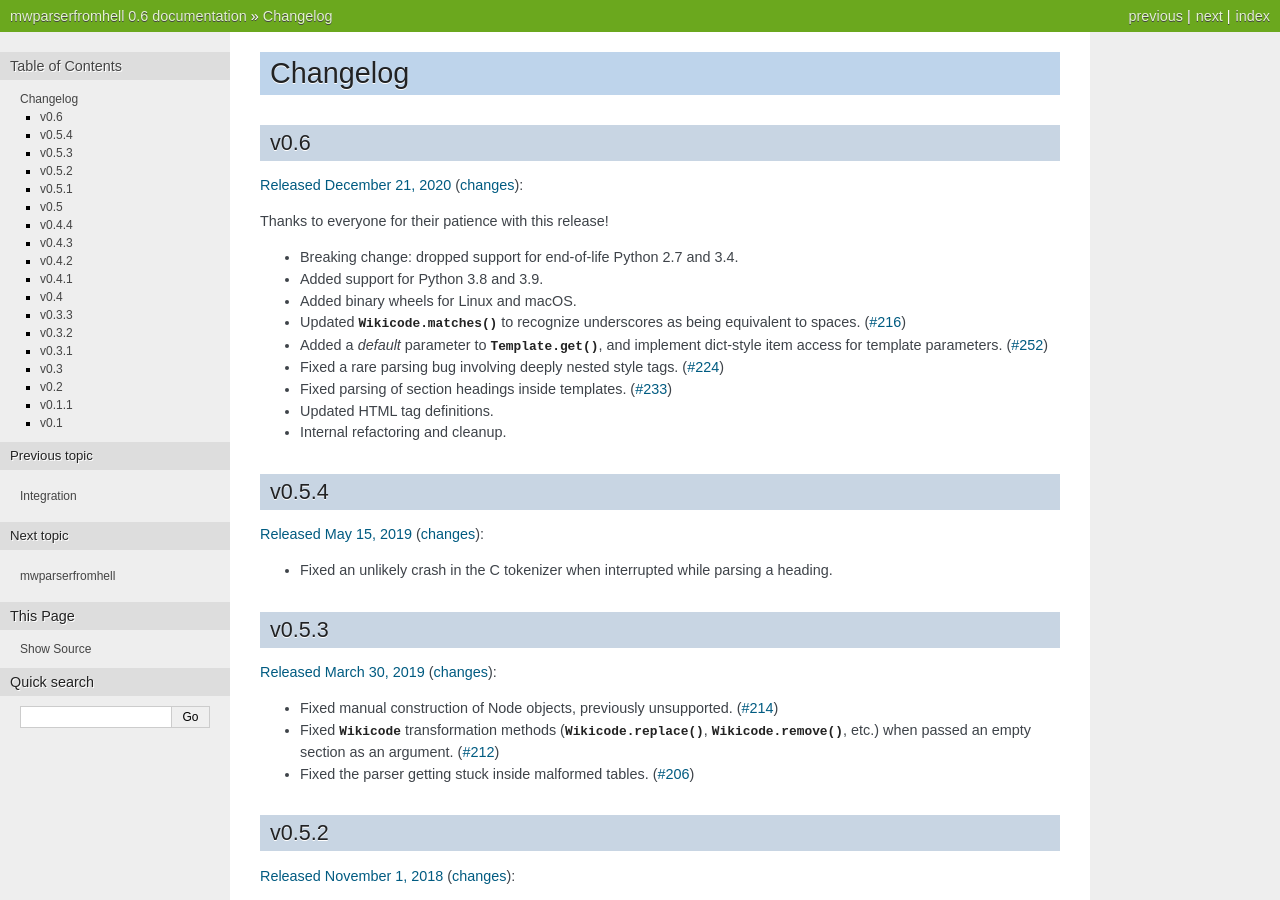
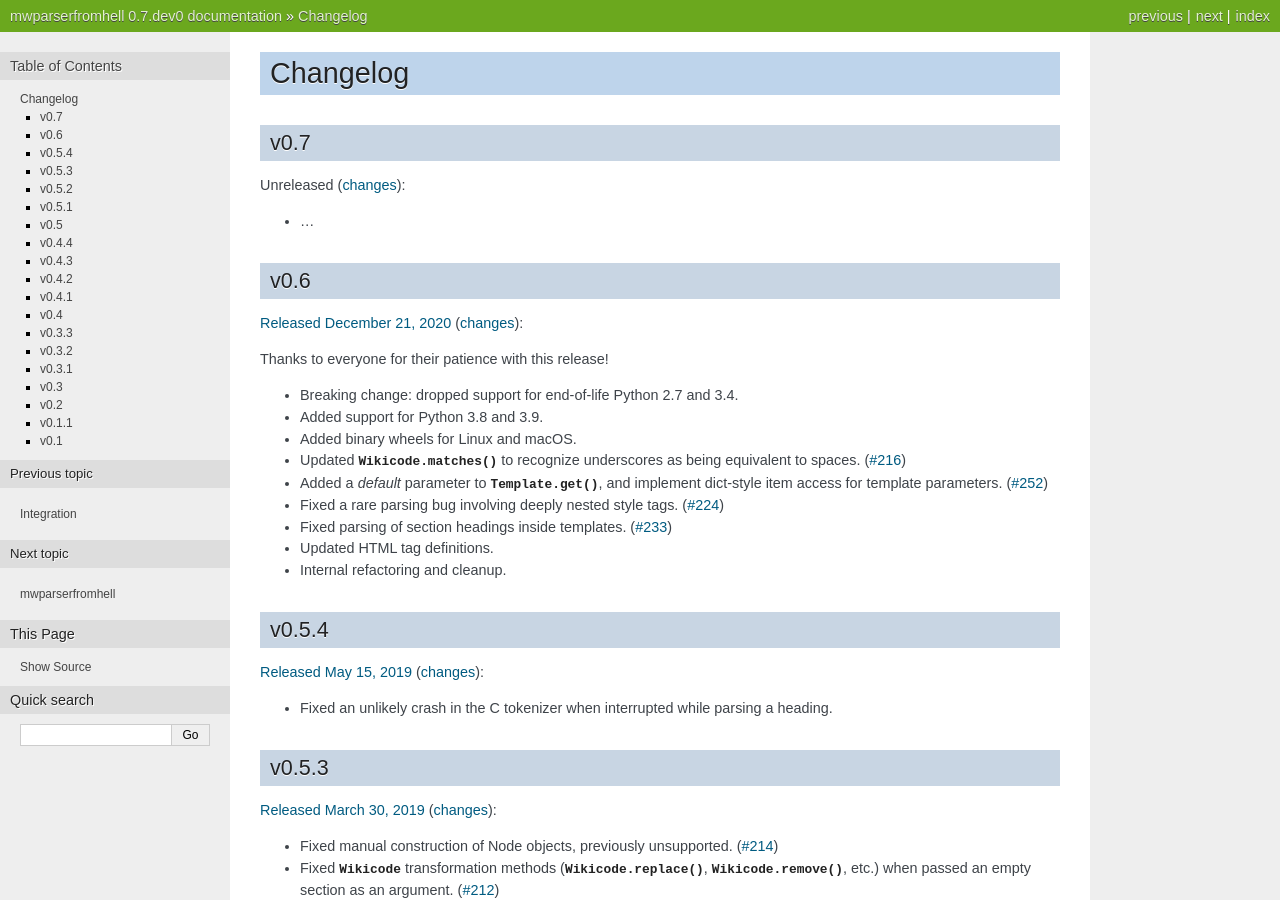
Before and after one commit to earwig/mwparserfromhell, a Sphinx documentation site: the page built from docs/changelog.rst, in a window 1280 px wide and 900 px high. Built offline with Sphinx 7.4.7, drawn with Linux system fonts in a browser that asks for light colours; some of the changed text lies outside the part shown.

Commit message:
Version bump

```diff
--- a/appveyor.yml
+++ b/appveyor.yml
@@ -1,6 +1,6 @@
 # This config file is used by appveyor.com to build Windows release binaries
 
-version: 0.6-b{build}
+version: 0.7.dev0-b{build}
 
 branches:
   only:
--- a/docs/changelog.rst
+++ b/docs/changelog.rst
@@ -1,5 +1,13 @@
 Changelog
 =========
+
+v0.7
+----
+
+Unreleased
+(`changes <https://github.com/earwig/mwparserfromhell/compare/v0.6...develop>`__):
+
+- ...
 
 v0.6
 ----
--- a/mwparserfromhell/__init__.py
+++ b/mwparserfromhell/__init__.py
@@ -27,7 +27,7 @@ outrageously powerful parser for `MediaWiki <https://www.mediawiki.org>`_ wikico
 __author__ = "Ben Kurtovic"
 __copyright__ = "Copyright (C) 2012-2020 Ben Kurtovic"
 __license__ = "MIT License"
-__version__ = "0.6"
+__version__ = "0.7.dev0"
 __email__ = "ben.kurtovic@gmail.com"
 
 from . import (definitions, nodes, parser, smart_list, string_mixin,
```
Also changed, not shown: 2 other files.
